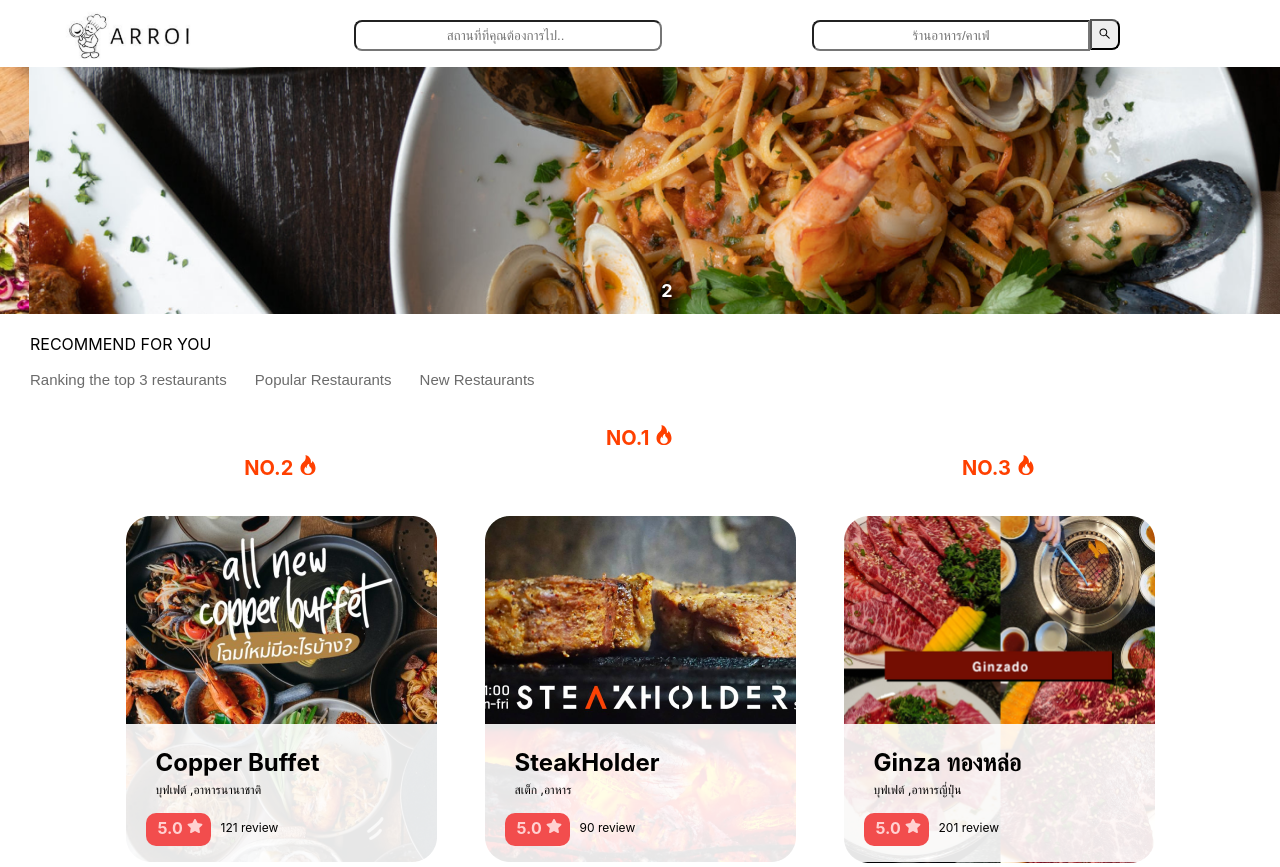
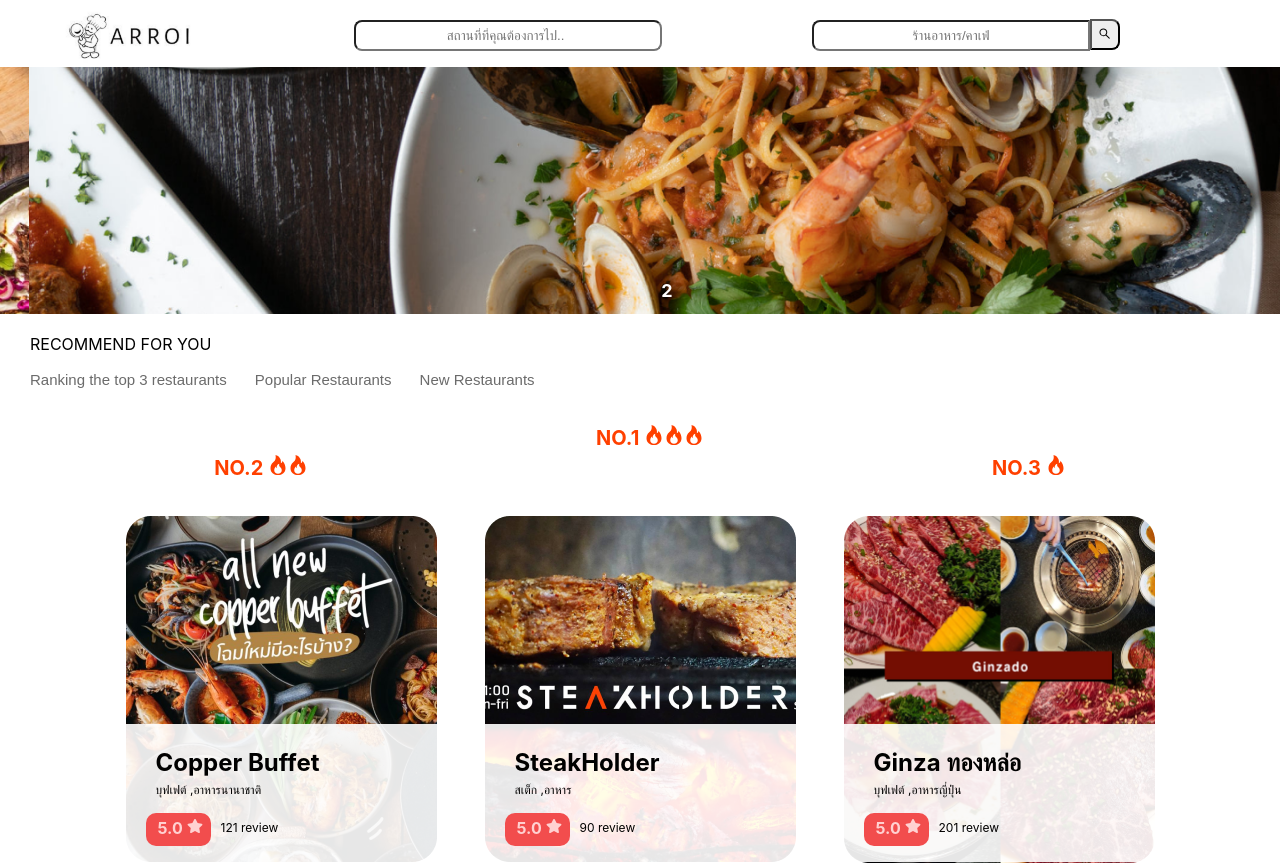
Before and after one commit to PinyaP/Arroi, a React (Create React App) app: page / in a window 1280 px wide. Both pictures are taken after a click on the button "Ranking the top 3 restaurants". Built offline with nearby package versions, Linux system fonts and the light colour scheme.

Commit message:
rankingicon

```diff
--- a/src/Pages/Home.jsx
+++ b/src/Pages/Home.jsx
@@ -46,8 +46,8 @@
       </div>
 
       <div className='con-rank'>
-        {showRank && <p class='rank2'>NO.2 <BsFire /></p>}
-        {showRank && <p class='rank1'>NO.1 <BsFire/> </p>}
+        {showRank && <p class='rank2'>NO.2 <BsFire /><BsFire /></p>}
+        {showRank && <p class='rank1'>NO.1 <BsFire/><BsFire /><BsFire /> </p>}
         {showRank && <p class='rank3'>NO.3 <BsFire/> </p>}
       </div>
 
--- a/src/data.js
+++ b/src/data.js
@@ -39,7 +39,7 @@
     id: 5,
     img: 'images/ginzado.png',
     category: ['popular','newres'],
-    title: 'MoMo Paradise',
+    title: 'MeMo Paradise',
     desc: 'บุฟเฟต์ ,อาหารญี่ปุ่น',
     rating: '5.0',
     review: 300,
```
